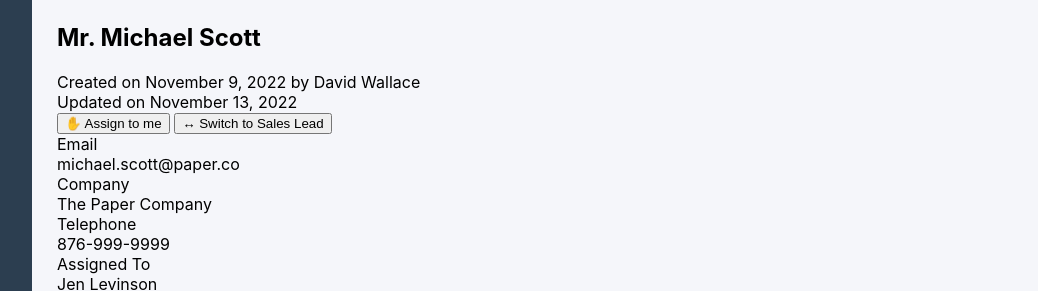
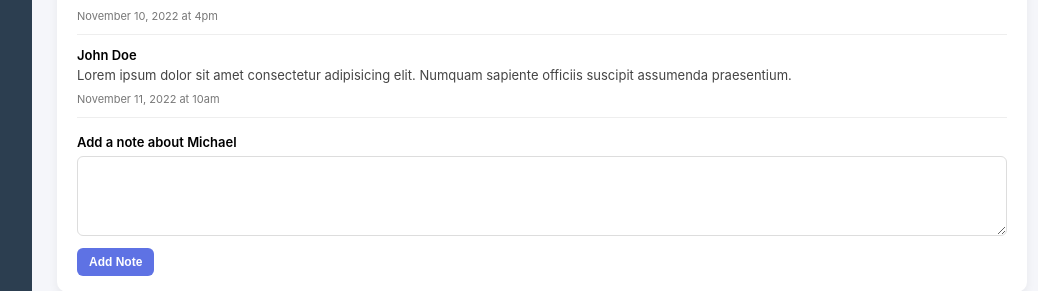
Before and after one commit to Coder-GW/info2180-group-project, a PHP site: page /Pages/contact-details.html in a window 1280 px wide. Shown: the part 376-667 px from the top of the page, without its empty margins (228-1266 px from the left). Run offline with PHP 8.4, Linux system fonts and the light colour scheme.

Commit message:
Update styles.css

```diff
--- a/Pages/styles.css
+++ b/Pages/styles.css
@@ -327,3 +327,209 @@
 .new-contact-form-group:nth-child(2) {
     grid-column: 1 / 2;
 }
+
+
+/* =========================
+   Contact Header Card
+========================= */
+
+
+.contact-header-top {
+    display: flex;
+    justify-content: space-between;
+    align-items: flex-start;
+}
+
+.contact-title-section {
+    display: flex;
+    gap: 12px;
+}
+
+.contact-avatar {
+    width: 38px;
+    height: 38px;
+    border-radius: 50%;
+}
+
+.contact-name {
+    font-size: 17px;
+    font-weight: 600;
+    margin: 0;
+    color: #222;
+}
+
+.contact-meta {
+    font-size: 12px;
+    color: #666;
+    line-height: 1.4;
+}
+
+/* =========================
+   Header Action Buttons
+========================= */
+.contact-actions {
+    display: flex;
+    gap: 8px;
+}
+
+.btn-assign,
+.btn-switch-lead {
+    display: flex;
+    align-items: center;
+    gap: 6px;
+    padding: 6px 12px;
+    font-size: 12px;
+    font-weight: 600;
+    border-radius: 6px;
+    border: none;
+    cursor: pointer;
+}
+
+/* GREEN button */
+.btn-assign {
+    background-color: #2ecc71;
+    color: #111;
+}
+
+/* YELLOW button */
+.btn-switch-lead {
+    background-color: #f1c40f;
+    color: #111;
+}
+
+/* =========================
+   Contact Info Card
+========================= */
+.content-card-details {
+    background: #fff;
+    padding: 16px 20px;
+    border-radius: 10px;
+    box-shadow: 0 4px 10px rgba(0,0,0,0.06);
+    margin-bottom: 14px;
+}
+
+.contact-main-details {
+    display: grid;
+    grid-template-columns: 1fr 1fr;
+    column-gap: 24px;
+    row-gap: 14px;
+}
+
+.contact-title-section {
+    display: flex;
+    align-items: center; /* ← THIS is the key */
+    gap: 10px;
+}
+
+
+.contact-column {
+    display: flex;
+    flex-direction: column;
+    gap: 14px;
+}
+
+.contact-detail {
+    display: flex;
+    flex-direction: column;
+}
+
+.detail-label {
+    font-size: 14px;
+    font-weight: 700;
+    color: #555;
+    margin-bottom: 4px;
+}
+
+.detail-value {
+    font-size: 14px;
+    color: #222;
+}
+
+/* =========================
+   Notes Section
+========================= */
+.notes-header {
+    display: flex;
+    align-items: center;
+    gap: 6px;
+    margin-bottom: 10px;
+}
+
+.notes-icon {
+    width: 14px;
+    height: 14px;
+}
+
+.notes-header h3 {
+    font-size: 15px;
+    margin: 0;
+}
+
+.notes-list {
+    display: flex;
+    flex-direction: column;
+    gap: 12px;
+    margin-bottom: 16px;
+}
+
+.note-item {
+    padding-bottom: 10px;
+    border-bottom: 1px solid #eee;
+}
+
+.note-item strong {
+    font-size: 13px;
+    font-weight: 600;
+    display: block;
+}
+
+.note-item p {
+    font-size: 13px;
+    color: #444;
+    margin: 4px 0;
+}
+
+.note-date {
+    font-size: 11px;
+    color: #777;
+}
+
+/* =========================
+   Add Note Section
+========================= */
+.add-note-header {
+    font-size: 13px;
+    font-weight: 600;
+    margin-bottom: 6px;
+}
+
+.note-textarea {
+    width: 100%;
+    min-height: 80px;
+    padding: 8px;
+    font-size: 13px;
+    border: 1px solid #ddd;
+    border-radius: 6px;
+    resize: vertical;
+    box-sizing: border-box;
+    margin-bottom: 8px;
+}
+
+.add-note-btn {
+    background-color: #5e72e4;
+    color: #fff;
+    border: none;
+    padding: 7px 12px;
+    border-radius: 6px;
+    font-size: 12px;
+    font-weight: 600;
+    cursor: pointer;
+}
+
+.add-note-btn:hover {
+    background-color: #4e5fc4;
+}
+
+.content-card-details {
+    margin-top: 22px;
+}
```
